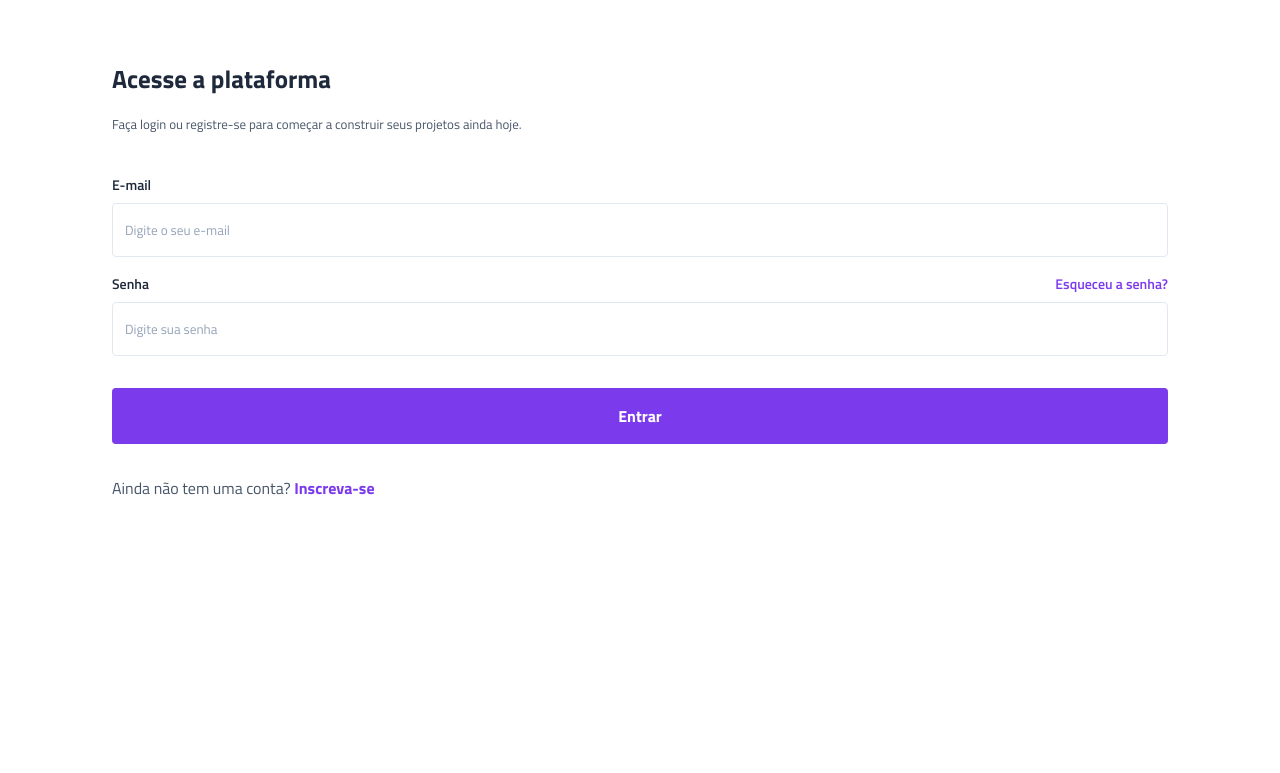
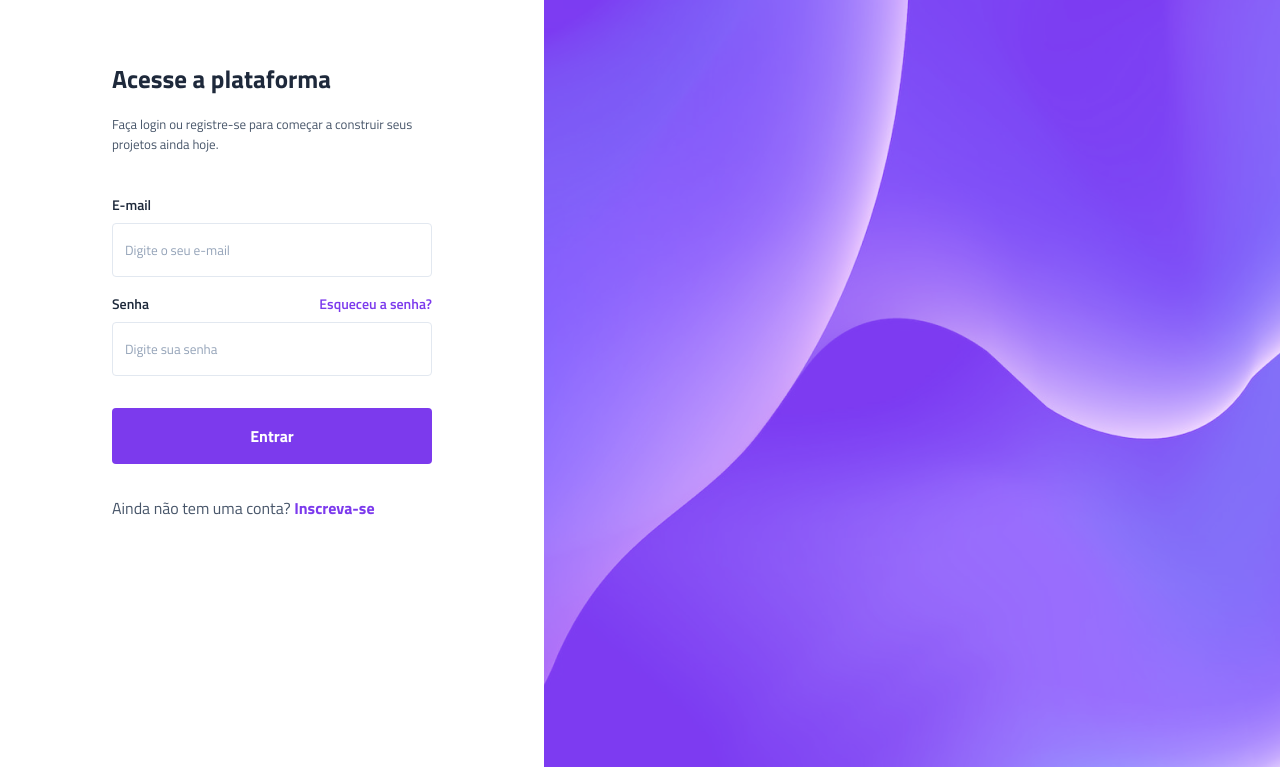
Before and after one commit to eduardabistaffa/projeto_vertigo, a plain HTML site: page index.html in a window 1280 px wide. Shown: the part 133-906 px from the top of the page. Before the commit the page ends 800 px from the top, so only its background shows below. Drawn offline with Linux system fonts and the light colour scheme.

Commit message:
inserção do background desktop

```diff
--- a/index.html
+++ b/index.html
@@ -45,5 +45,10 @@
    </section>
    </main>
   </div>
+  <div class="desktop">
+    <img src="./imagens/desktop.png" alt="desktop">
+  </div>
+
+
 </body>
 </html>
--- a/style.css
+++ b/style.css
@@ -109,8 +109,14 @@ header {
     font-weight: 700;
     font-size: 1rem;
 }
+.desktop {
+    display: none;
+}
 
 @media(min-width:1000px) {
+    body {
+        display: flex;
+    }
     header {
         background: none;
         justify-content: flex-start;
@@ -122,4 +128,11 @@ header {
     main {
         padding-inline: 7rem;
     }
+    .conteudo {
+        width: 100%;
+    }
+    .desktop {
+        display: block;
+        width: 100%;
+    }
 }
```
Also changed, not shown: imagens/bg-desktop.svg (renamed from img.svg), imagens/desktop.png (added).
